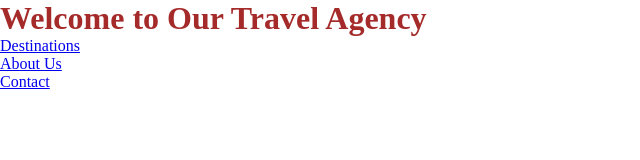
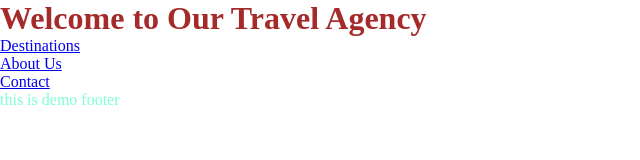
Before and after one commit to Rezuan-Alam-Rean/squareflowjobtask, a plain HTML site: page index.html in a window 1280 px wide. Shown: the whole page, without its empty margins (0-640 px from the left). Drawn offline with Linux system fonts and the light colour scheme.

Commit message:
setfooter

```diff
--- a/index.css
+++ b/index.css
@@ -9,3 +9,6 @@
 .heading {
     color: brown;
 }
+#footer {
+    color: aquamarine;
+}
--- a/index.html
+++ b/index.html
@@ -17,6 +17,9 @@
                 <li><a href="#contact">Contact</a></li>
             </ul>
         </nav>
+        <footer>
+            <p id="footer">this is demo footer</p>
+        </footer>
     </header>
 
 </body>
```
